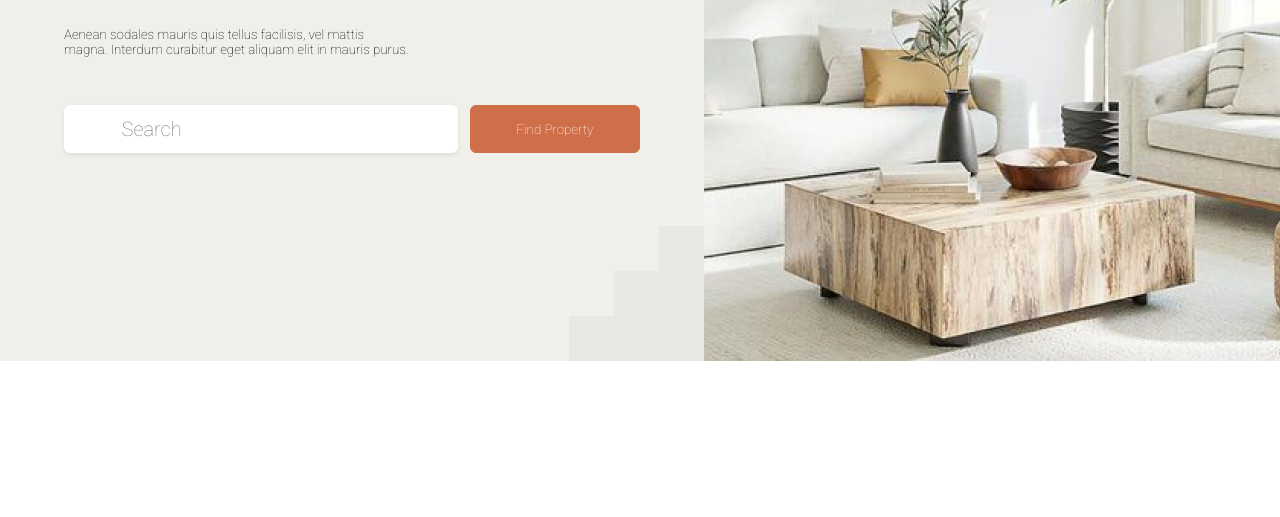
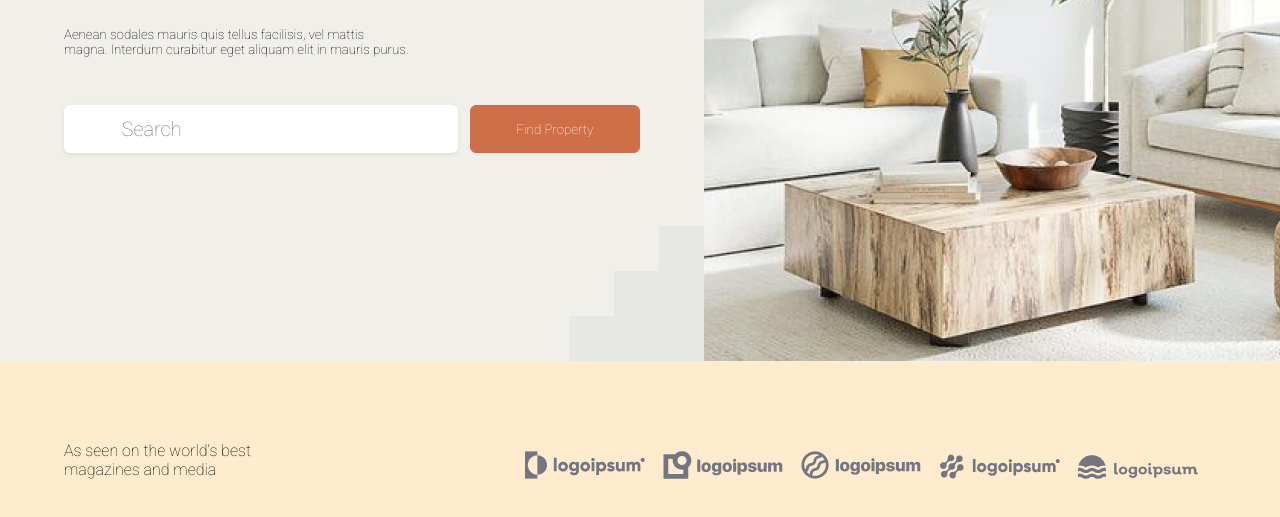
Before and after one commit to Kayumov96/Realco, a plain HTML site: page index.html in a window 1280 px wide. Shown: the part 459-976 px from the top of the page. Before the commit the page ends 820 px from the top, so only its background shows below. Drawn offline with Linux system fonts and the light colour scheme.

```diff
--- a/index.css
+++ b/index.css
@@ -171,3 +171,33 @@ height: 48px;
 border: none;
 outline: none;
 }
+/* how it wortks */
+.worksContainer{
+    width: 100%;
+    height:686px;
+    padding: 0 5%;
+    background-color: blanchedalmond;
+}
+.logoipsums{
+    width: 100%;
+    height:118px;
+
+    display: flex;
+}
+.logoipsums #p{
+    flex: 1;
+    display: flex;
+    align-items: last baseline;
+
+}
+#p p{
+    width:190px;
+    flex-wrap: wrap;
+
+}
+.logochild{
+    flex: 0.3;
+    display: flex;
+    align-items:last baseline;
+}
+/* how it wortks */
--- a/index.html
+++ b/index.html
@@ -73,5 +73,19 @@
       <div class="heroRight"></div>
     </div>
     <!-- Hero end -->
+    <!-- How it works start -->
+    <div class="worksContainer">
+      <div class="logoipsums">
+        <div class="logochild" id="p">
+          <p>As seen on the world's best magazines and media</p>
+        </div>
+        <div class="logochild"><img src="./assets/lg1.png" alt="" /></div>
+        <div class="logochild"><img src="./assets/lg2.png" alt="" /></div>
+        <div class="logochild"><img src="./assets/lg3.png" alt="" /></div>
+        <div class="logochild"><img src="./assets/lg4.png" alt="" /></div>
+        <div class="logochild"><img src="./assets/lg5.png" alt="" /></div>
+      </div>
+    </div>
+    <!-- How it works end-->
   </body>
 </html>
```
Also changed, not shown: assets/lg1.png (added), assets/lg2.png (added), assets/lg3.png (added), assets/lg4.png (added), assets/lg5.png (added).
